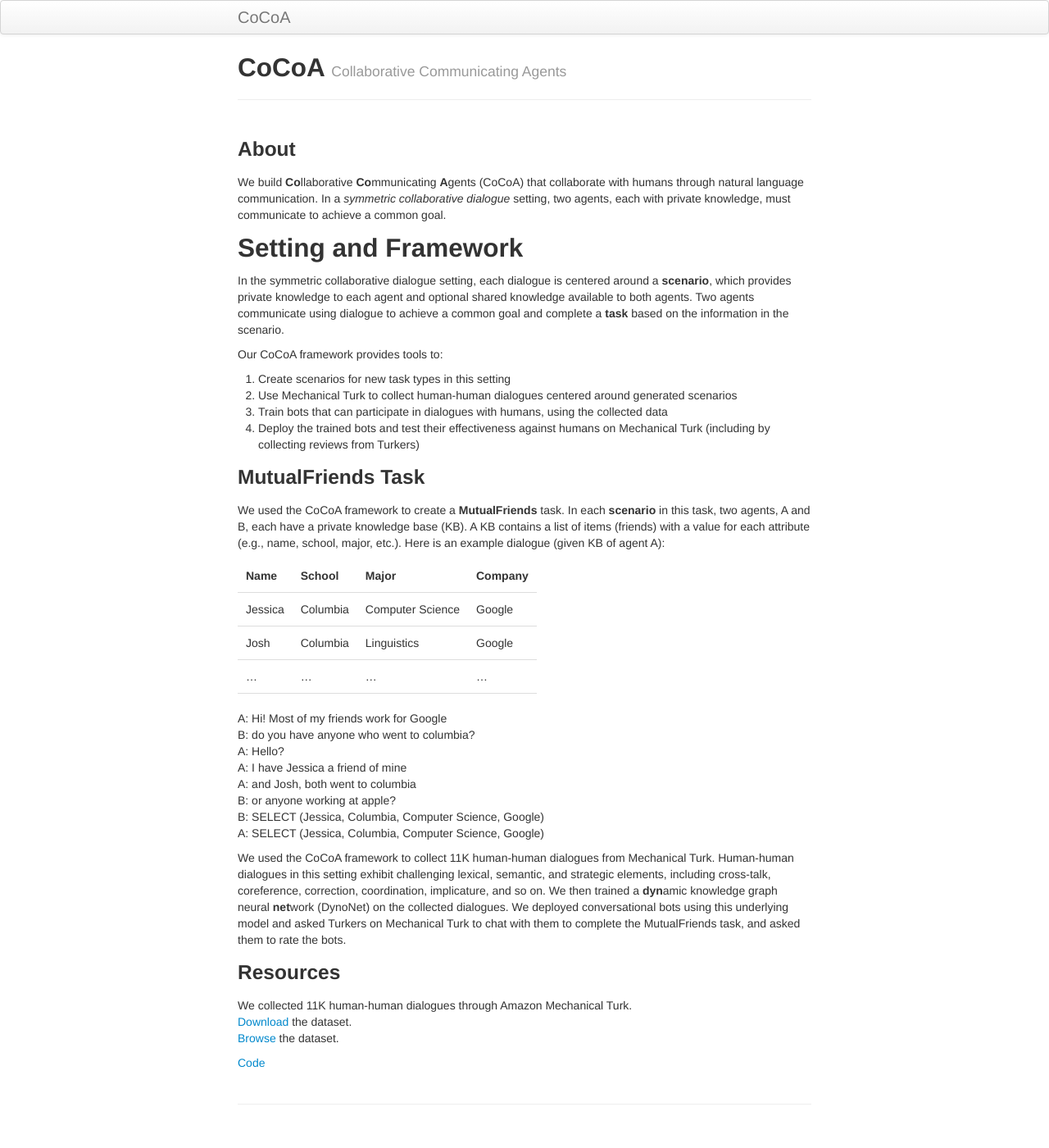
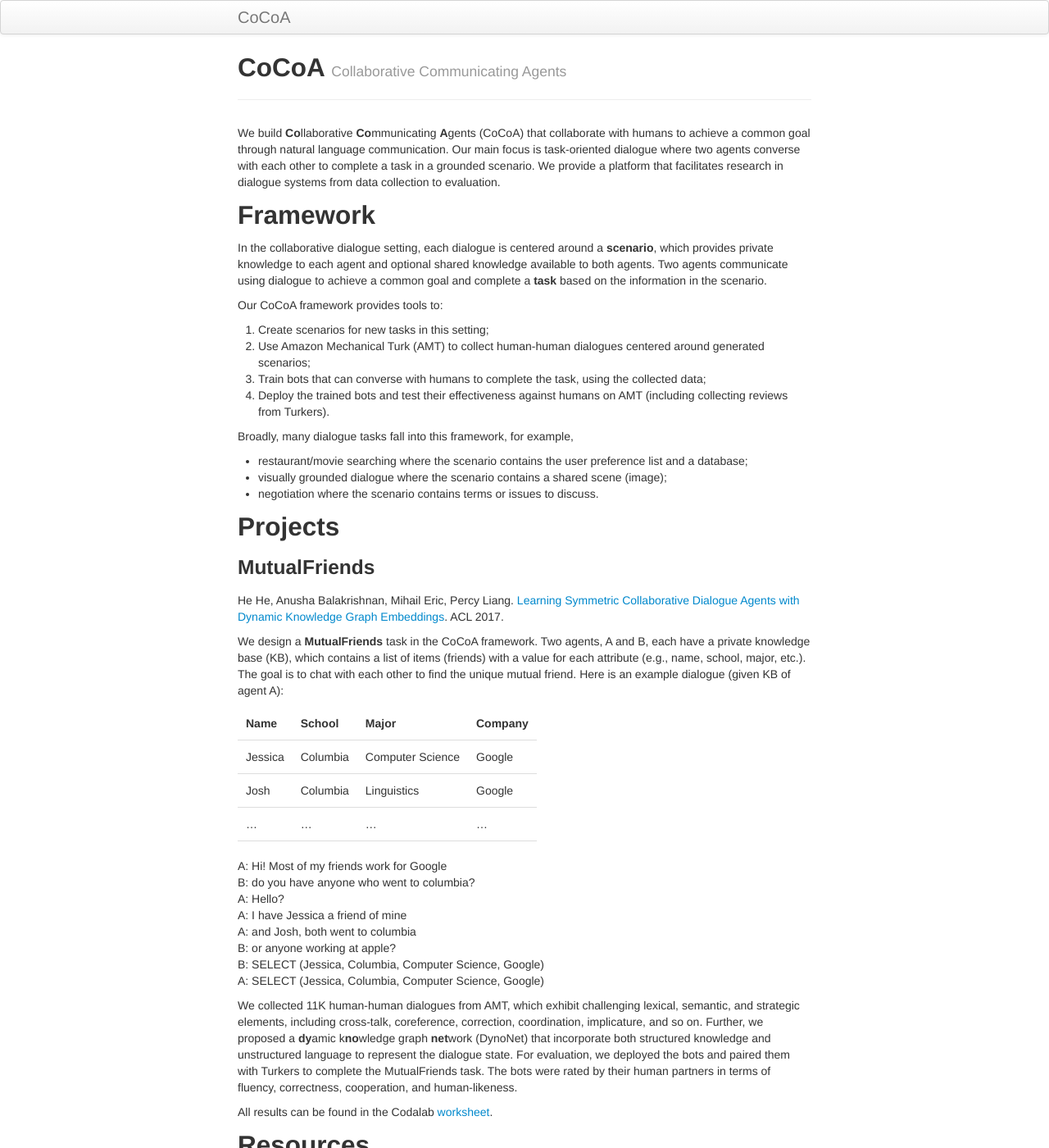
Before and after one commit to stanfordnlp/cocoa, a Jekyll site: the page built from index.md, in a window 1280 px wide and 1400 px high. Shown: the whole window at 82% size. Built offline with Jekyll 4.4.1, drawn with Linux system fonts in a browser that asks for light colours; some of the changed text lies outside the part shown.

Commit message:
minor edits

```diff
--- a/index.md
+++ b/index.md
@@ -5,31 +5,43 @@ tagline: Collaborative Communicating Agents
 homepage: true
 ---
 
-### About
+We build **Co**llaborative **Co**mmunicating **A**gents (CoCoA) that
+collaborate with humans to achieve a common goal through natural language communication.
+Our main focus is task-oriented dialogue where two agents converse with each other to complete a task in a grounded scenario.
+We provide a platform that facilitates research in dialogue systems from data collection to evaluation.
 
-We build **Co**llaborative **Co**mmunicating **A**gents (CoCoA) that
-collaborate with humans through natural language communication.
-In a *symmetric collaborative dialogue* setting, two agents,
-each with private knowledge, must communicate to achieve a common goal.
+## Framework
 
-## Setting and Framework
-
-In the symmetric collaborative dialogue setting, each dialogue is centered around a **scenario**,
+In the collaborative dialogue setting, each dialogue is centered around a **scenario**,
 which provides private knowledge to each agent and optional shared knowledge available to both agents.
 Two agents communicate using dialogue to achieve a common goal and complete a **task** based on
 the information in the scenario.
 
 Our CoCoA framework provides tools to:
 
-1. Create scenarios for new task types in this setting
-2. Use Mechanical Turk to collect human-human dialogues centered around generated scenarios
-3. Train bots that can participate in dialogues with humans, using the collected data
-4. Deploy the trained bots and test their effectiveness against humans on Mechanical Turk (including by collecting reviews from Turkers)
+1. Create scenarios for new tasks in this setting;
+2. Use Amazon Mechanical Turk (AMT) to collect human-human dialogues centered around generated scenarios;
+3. Train bots that can converse with humans to complete the task, using the collected data;
+4. Deploy the trained bots and test their effectiveness against humans on AMT (including collecting reviews from Turkers).
 
-### MutualFriends Task
-We used the CoCoA framework to create a **MutualFriends** task.
-In each **scenario** in this task, two agents, A and B, each have a private knowledge base (KB).
-A KB contains a list of items (friends) with a value for each attribute (e.g., name, school, major, etc.).
+Broadly, many dialogue tasks fall into this framework, for example,
+
+* restaurant/movie searching where the scenario contains the user preference list and a database;
+* visually grounded dialogue where the scenario contains a shared scene (image);
+* negotiation where the scenario contains terms or issues to discuss.
+
+## Projects
+
+### MutualFriends
+
+He He, Anusha Balakrishnan, Mihail Eric, Percy Liang.
+[Learning Symmetric Collaborative Dialogue Agents with Dynamic Knowledge Graph Embeddings]().
+ACL 2017.
+
+We design a **MutualFriends** task in the CoCoA framework.
+Two agents, A and B, each have a private knowledge base (KB),
+which contains a list of items (friends) with a value for each attribute (e.g., name, school, major, etc.).
+The goal is to chat with each other to find the unique mutual friend.
 Here is an example dialogue (given KB of agent A):
 
 | Name        | School       | Major                | Company     |
@@ -48,13 +60,18 @@ B: or anyone working at apple?<br/>
 B: SELECT (Jessica, Columbia, Computer Science, Google)<br/>
 A: SELECT (Jessica, Columbia, Computer Science, Google)<br/>
 
-We used the CoCoA framework to collect 11K human-human dialogues from Mechanical Turk. Human-human dialogues in this setting exhibit challenging lexical, semantic, and strategic elements,
-including cross-talk, coreference, correction, coordination, implicature, and so on. We then trained a **dyn**amic knowledge graph neural **net**work (DynoNet) on the collected dialogues. We deployed conversational bots using this underlying model and asked Turkers on Mechanical Turk to chat with them to complete the MutualFriends task, and asked them to rate the bots.
+We collected 11K human-human dialogues from AMT, which exhibit challenging lexical, semantic, and strategic elements,
+including cross-talk, coreference, correction, coordination, implicature, and so on.
+Further, we proposed a **dy**amic k**no**wledge graph **net**work (DynoNet) that incorporate both structured knowledge and unstructured language to represent the dialogue state.
+For evaluation, we deployed the bots and paired them with Turkers to complete the MutualFriends task.
+The bots were rated by their human partners in terms of fluency, correctness, cooperation, and human-likeness.
 
-### Resources
+All results can be found in the Codalab [worksheet](https://worksheets.codalab.org/worksheets/0xc757f29f5c794e5eb7bfa8ca9c945573/).
 
-We collected 11K human-human dialogues through Amazon Mechanical Turk.<br/>
-[Download](https://worksheets.codalab.org/bundles/0x5a4cefea7fd443cea15aa532bb8fcd67/) the dataset.<br/>
-[Browse](https://worksheets.codalab.org/rest/bundles/0x2b7d7cb170b0475fa998f3ddf3c32893/contents/blob/chat_viewer/chat.html) the dataset.<br/>
+## Resources
 
-[Code](https://github.com/stanfordnlp/cocoa/tree/cocoa-0.1)
+[Download](https://worksheets.codalab.org/bundles/0x5a4cefea7fd443cea15aa532bb8fcd67/)
+and
+[Browse](https://worksheets.codalab.org/rest/bundles/0x2b7d7cb170b0475fa998f3ddf3c32893/contents/blob/chat_viewer/chat.html)
+the MutualFriends dataset.<br/>
+[Code](https://github.com/stanfordnlp/cocoa)
```
